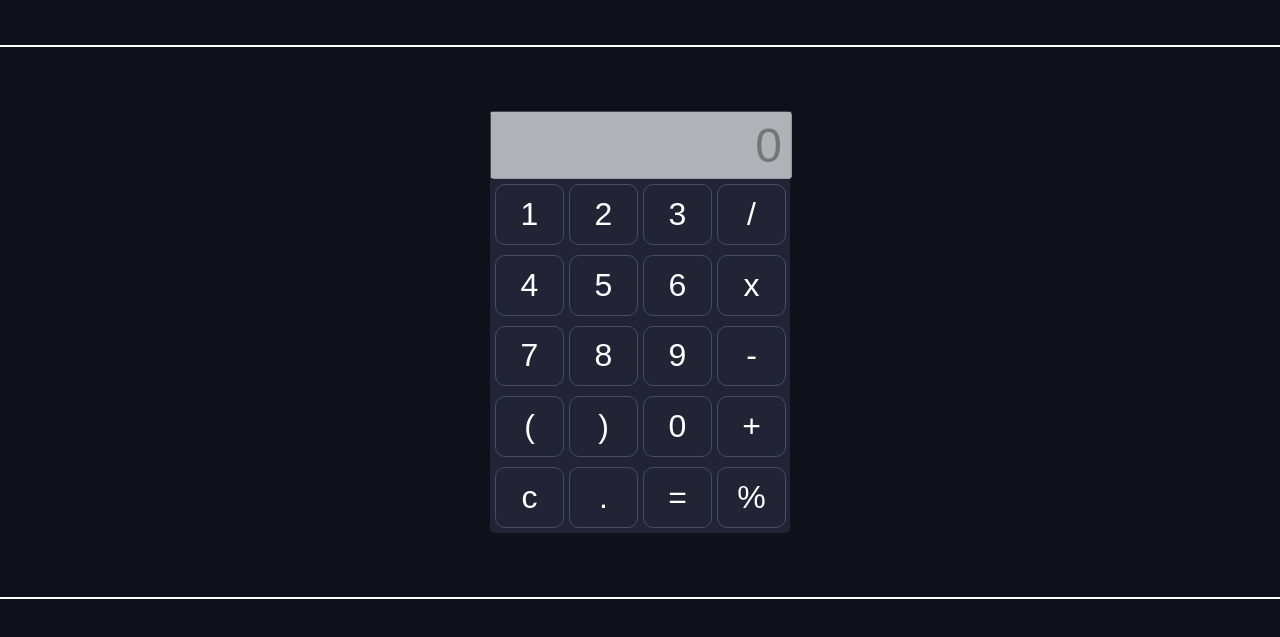
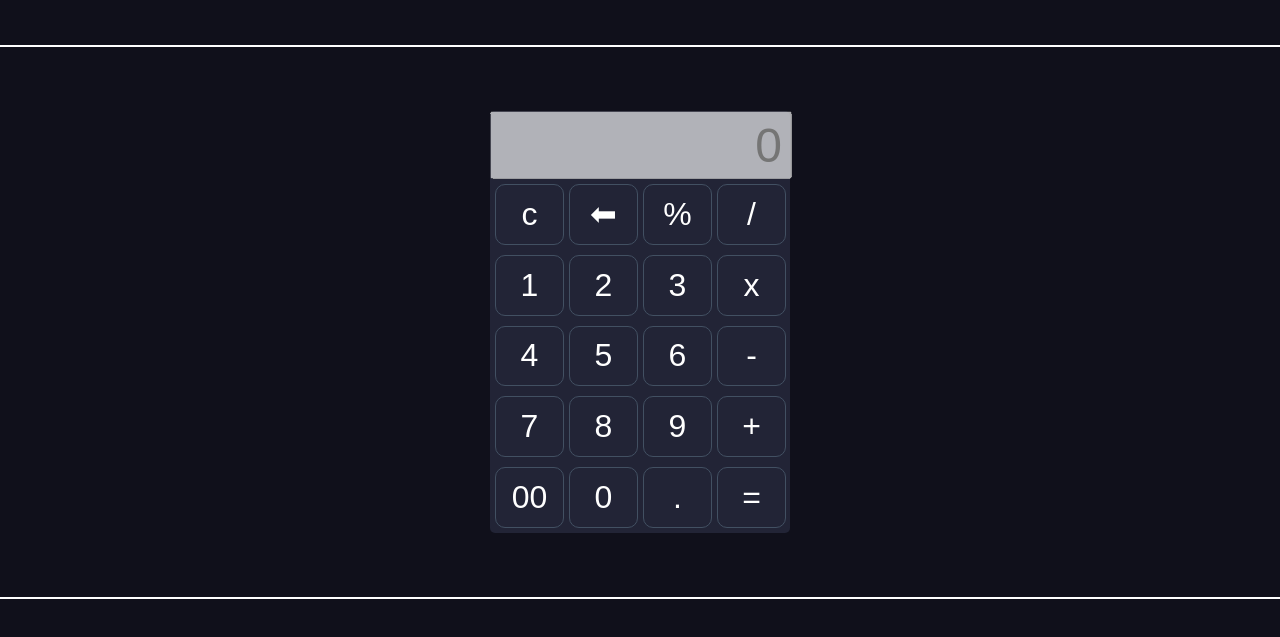
Before and after one commit to mosheurpau/calculator-using-js, a plain HTML site: page index.html in a window 1280 px wide. Shown: the part 131-768 px from the top of the page. Drawn offline with Linux system fonts and the light colour scheme.

Commit message:
project done

```diff
--- a/index.html
+++ b/index.html
@@ -18,35 +18,35 @@
             <form name="calc">
                 <input type="text" name="output" placeholder="0" disabled="disabled">
                 <br>
+                <input type="button" value=" c " onclick="erase()">
+                <input type="button" value=" ⬅ " onclick="backSpace('<')">
+                <input type="button" value=" % " onclick="entries('%')">
+                <input type="button" value=" / " onclick="entries('/')">
+                <br>
 
                 <input type="button" value=" 1 " onclick="entries('1')">
                 <input type="button" value=" 2 " onclick="entries('2')">
                 <input type="button" value=" 3 " onclick="entries('3')">
-                <input type="button" value=" / " onclick="entries('/')">
+                <input type="button" value=" x " onclick="entries('*')">
                 <br>
 
                 <input type="button" value=" 4 " onclick="entries('4')">
                 <input type="button" value=" 5 " onclick="entries('5')">
                 <input type="button" value=" 6 " onclick="entries('6')">
-                <input type="button" value=" x " onclick="entries('*')">
+                <input type="button" value=" - " onclick="entries('-')">
                 <br>
 
                 <input type="button" value=" 7 " onclick="entries('7')">
                 <input type="button" value=" 8 " onclick="entries('8')">
                 <input type="button" value=" 9 " onclick="entries('9')">
-                <input type="button" value=" - " onclick="entries('-')">
-                <br>
-
-                <input type="button" value=" ( " onclick="entries('(')">
-                <input type="button" value=" ) " onclick="entries(')')">
-                <input type="button" value=" 0 " onclick="entries('0')">
                 <input type="button" value=" + " onclick="entries('+')">
                 <br>
 
-                <input type="button" value=" c " onclick="erase()">
+                <input type="button" value=" 00 " onclick="entries('00')">
+                <input type="button" value=" 0 " onclick="entries('0')">
                 <input type="button" value=" . " onclick="entries('.')">
                 <input type="button" value=" = " onclick="calculate()">
-                <input type="button" value=" % " onclick="entries('%')">
+
                 <br>
             </form>
         </div>
--- a/main.js
+++ b/main.js
@@ -0,0 +1,17 @@
+function calculate() {
+    document.calc.output.value = eval(document.calc.output.value);
+    console.log(document.calc.output.value);
+}
+
+function erase() {
+    document.calc.output.value = '';
+}
+function backSpace() {
+    const back = document.calc.output.value;
+    document.calc.output.value = back.slice(0, -1);
+}
+// variable num contains the actual value of the button pressed
+function entries(num) {
+    document.calc.output.value += num;
+    console.log(num);
+}
```
